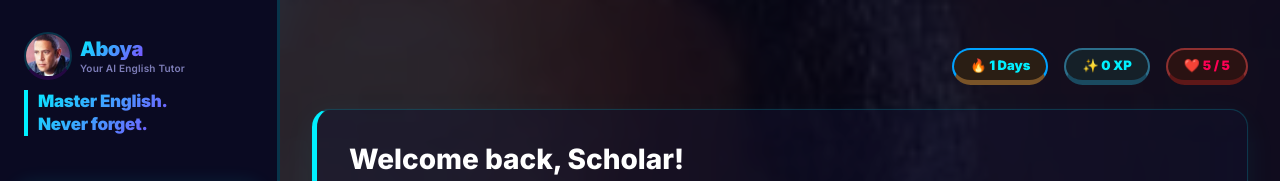
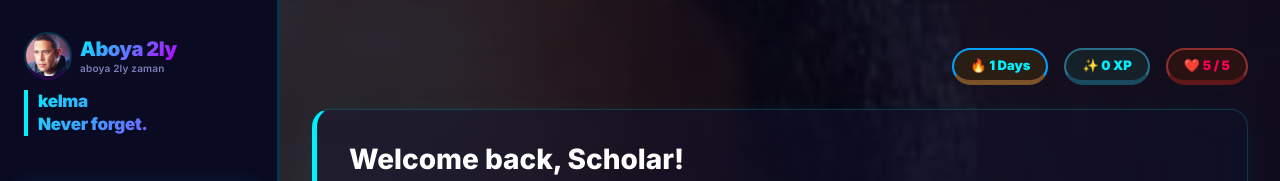
Before and after one commit to Mogamal911/Aboya_2aly, a website with bundled scripts: page index.html in a window 1280 px wide. Shown: the top 181 px of the page. Built offline with nearby package versions, Linux system fonts and the light colour scheme.

Commit message:
Update index.html

```diff
--- a/index.html
+++ b/index.html
@@ -40,14 +40,14 @@
     <aside class="sidebar" id="sidebar">
       <div class="sidebar-header">
         <div class="logo-avatar-row">
-          <img src="aboya.jpg" class="logo-icon-img" alt="Aboya">
+          <img src="aboya.jpg" class="logo-icon-img" alt="aboya">
           <div class="logo-title-block">
-            <h1 class="logo-text gradient-text">Aboya</h1>
-            <p class="logo-tagline">Your AI English Tutor</p>
+            <h1 class="logo-text gradient-text">Aboya 2ly</h1>
+            <p class="logo-tagline">aboya 2ly zaman </p>
           </div>
         </div>
         <div class="logo-fullname">
-          Master English.<br>Never forget.
+          kelma<br>Never forget.
         </div>
       </div>
 
```
